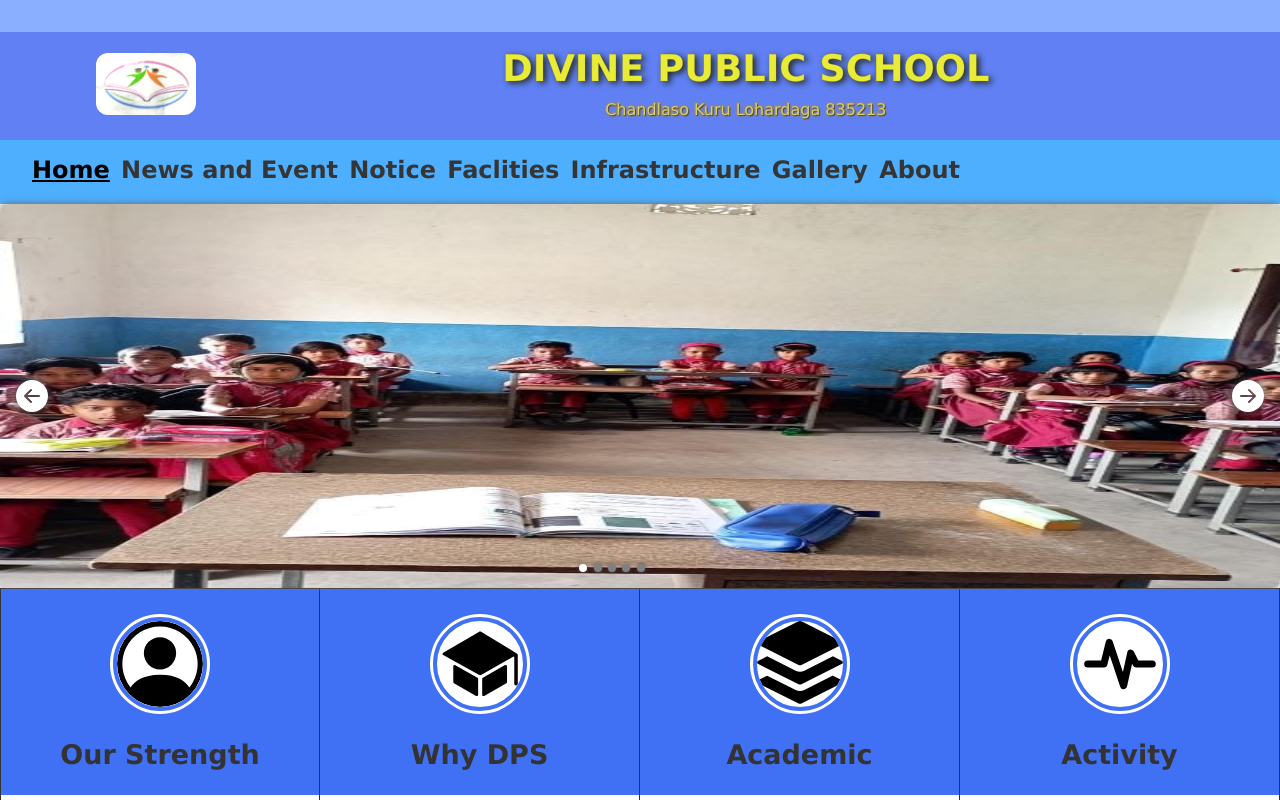
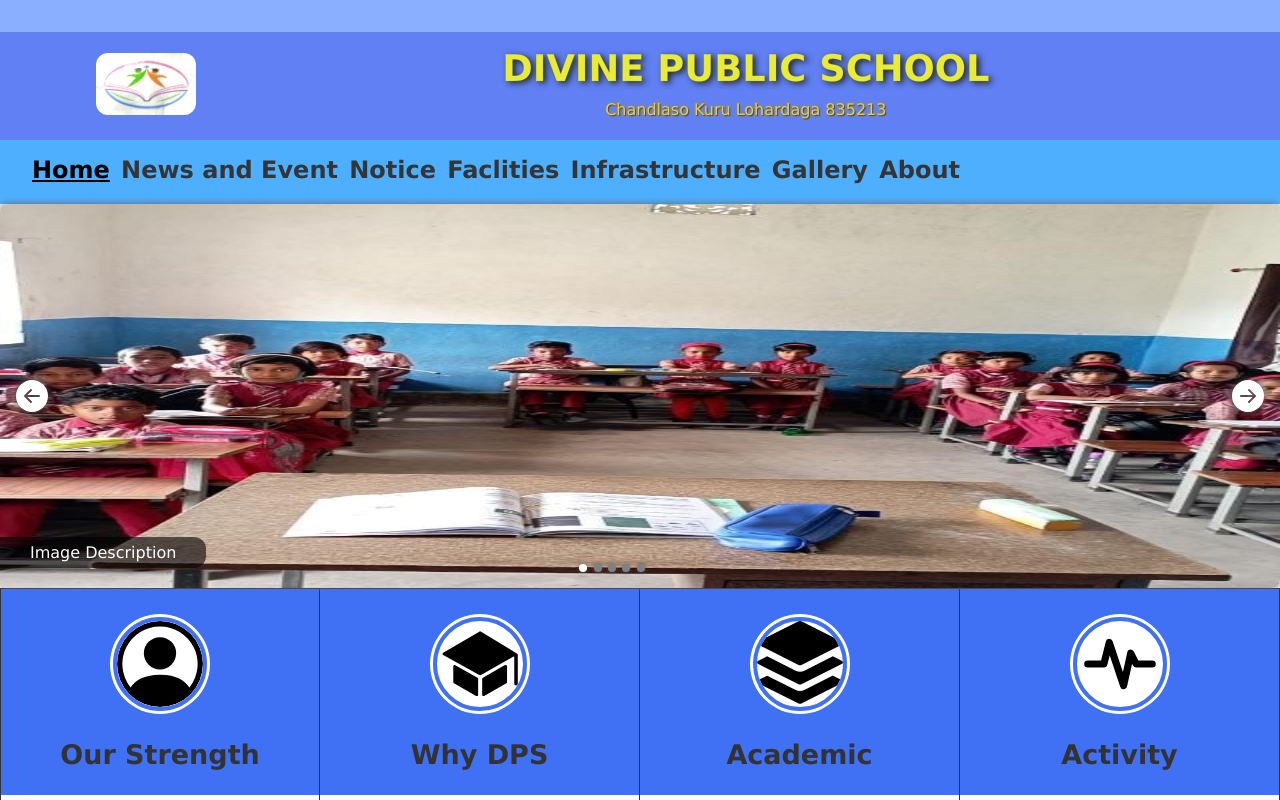
Before and after one commit to Amit709113/testvite, a React (Vite) app: page / in a window 1280 px wide. Shown: the top 800 px of the page. Built offline with nearby package versions, Linux system fonts and the light colour scheme.

Commit message:
added comment in carousel

```diff
--- a/src/components/Carousel.css
+++ b/src/components/Carousel.css
@@ -3,6 +3,7 @@
     display: flex;
     align-items: center;
     /* justify-content: center; */
+    color:#fff;
     width:100vw;
    height: 24rem;
 
@@ -62,3 +63,32 @@
  .indicator-inactive{
    background-color: gray;
  }
+
+
+ .img-text{
+  position: absolute;
+  max-width:60%;
+  padding:6px 30px;
+   background:rgba(0, 0, 0, 0.6);
+   font-size:1.0rem;
+   bottom: 18px;
+   left: 0px;
+   border-radius: 0 12px 12px 0;
+   transition: 0.3s ease all;
+}
+
+@media only screen and (min-device-width: 768px){
+  .img-text {
+      font-size: 16px !important;
+      bottom: 20px !important;
+  }
+
+}
+
+@media only screen and (min-device-width: 320px) and (max-device-width: 480px){
+ .img-text {
+      font-size: 9px !important;
+      bottom: 10px !important;
+ }
+
+}
--- a/src/components/Carousel.jsx
+++ b/src/components/Carousel.jsx
@@ -30,6 +30,7 @@ const Carousel = ({data}) => {
               return <img src={imgArray[idx]} alt={item.alt} key={idx} className={slide===idx?"slides":'slides slides-hidden'} />
           })
         }
+                <div className="img-text">Image Description </div>
       <BsArrowRightCircleFill className='arrow arrow-right' onClick={nextSlide}/>
       <span className="indicators">
           {data.map((_,idx)=>{
--- a/src/data/carouselData.json
+++ b/src/data/carouselData.json
@@ -2,23 +2,29 @@
     "slides":[
         {
             "src":"src/assets/gate.jpg",
-            "alt":"image 1 enterence"
+            "alt":"image 1 enterence",
+            "comment":"classroom"
         },
         {
             "src":"src/assets/office.jpg",
-            "alt":"image 2 office"
+            "alt":"image 2 office",
+            "comment":"Enterence"
+
         },
         {
             "src":"src/assets/cca.jpg",
-            "alt":"image 3 cca"
+            "alt":"image 3 cca",
+            "comment":"principle massage : ''"
         },
         {
             "src":"src/assets/infra.jpg",
-            "alt":"image 4 infra"
+            "alt":"image 4 infra",
+            "comment":"sports"
         },
         {
             "src":"src/assets/schoolname.jpg",
-            "alt":"image 3 main-building"
+            "alt":"image 3 main-building",
+            "comment":"infrastructure"
         }
     ]
 
```
